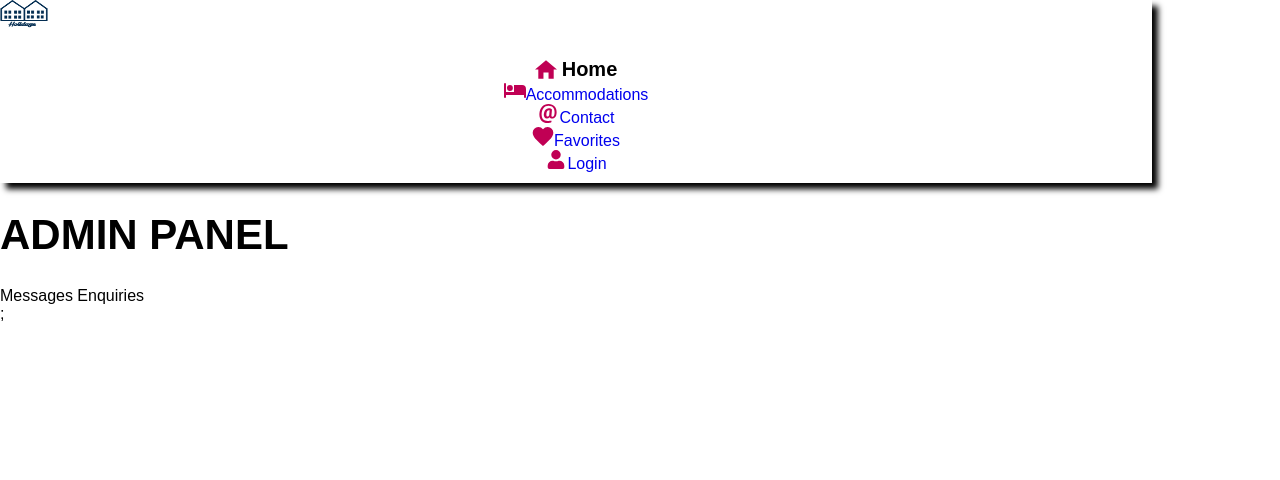
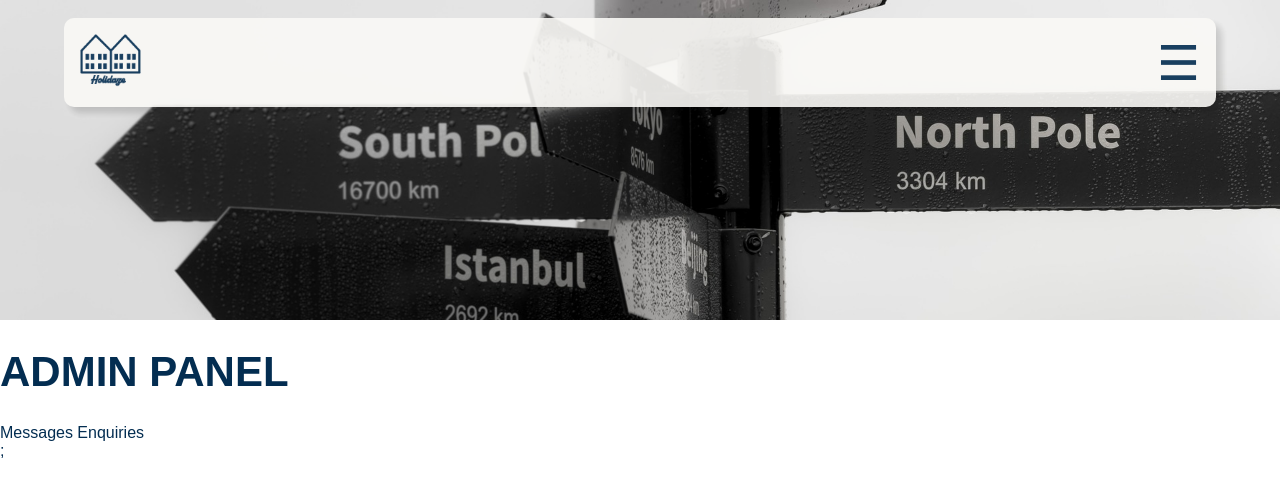
Before and after one commit to Noroff-FEU-Assignments/project-exam-2-kronosGR, a Next.js app: page /admin in a window 1280 px wide. Shown: the top 480 px of the page. Built offline with nearby package versions, Linux system fonts and the light colour scheme; a web font is replaced by a local one.

Commit message:
finished admin navigation

```diff
--- a/components/Layout/LayoutAdmin.js
+++ b/components/Layout/LayoutAdmin.js
@@ -2,6 +2,7 @@ import React from 'react';
 import NavAdmin from './Navigation/NavAdmin';
 import { Head } from 'next/head';
 import Script from 'next/script';
+import Hero from './Navigation/Hero';
 
 export default function LayoutAdmin({ children }) {
   return (
@@ -13,7 +14,9 @@ export default function LayoutAdmin({ children }) {
         nomodule
         src='https://unpkg.com/ionicons@5.5.2/dist/ionicons/ionicons.js'></Script>
       <header>
-        <NavAdmin />
+        <Hero>
+          <NavAdmin />
+        </Hero>
       </header>
       <main>{children}</main>;
     </>
--- /dev/null
+++ b/components/Layout/Navigation/Hero.js
@@ -0,0 +1,12 @@
+import Image from 'next/image';
+import React from 'react';
+
+import styles from '../../../styles/Hero.module.css';
+
+export default function Hero({ children }) {
+  return (
+    <div className={styles.hero}>
+      <div>{children}</div>
+    </div>
+  );
+}
--- a/components/Layout/Navigation/NavAdmin.js
+++ b/components/Layout/Navigation/NavAdmin.js
@@ -10,51 +10,62 @@ export default function NavAdmin() {
     <nav className={styles.nav}>
       <Link href='/'>
         <a>
-          <Image src='/icons/logo.png' width={48} height={28} alt='Home' />
+          <Image src='/icons/logo.png' width={61} height={53} alt='Home' />
         </a>
       </Link>
-      <ul className={styles.nav_list}>
-        <li>
+      <label htmlFor='hamb' className={styles.hamb_icon}>
+        &#9776;
+      </label>
+      <input type='checkbox' id='hamb' />
+      <ul id='hamb-menu' className={styles.nav_list}>
         <NavigationItem
           href='/'
           src='/icons/home.svg'
+          title='Home'
           width='22'
           height='19'
           alt='Home'
         />
-        </li>
-        <li>
-          <Link href='/accommodations'>
-            <a>
-              <Image src='/icons/bed.svg' width={22} height={19} className='red' />
-              Accommodations
-            </a>
-          </Link>
-        </li>
-        <li>
-          <Link href='/contact'>
-            <a>
-              <Image src='/icons/email.svg' width={22} height={19} className='red' />
-              Contact
-            </a>
-          </Link>
-        </li>
-        <li>
-          <Link href='/favorites'>
-            <a>
-              <Image src='/icons/heart.svg' width={22} height={19} className='red' />
-              Favorites
-            </a>
-          </Link>
-        </li>
-        <li>
-          <Link href='/contact'>
-            <a>
-              <Image src='/icons/user.svg' width={22} height={19} className='red' />
-              Login
-            </a>
-          </Link>
-        </li>
+        <NavigationItem
+          href='/admin/'
+          src='/icons/user.svg'
+          title='Admin Panel'
+          width='22'
+          height='19'
+          alt='AdminPanel'
+        />
+        <NavigationItem
+          href='/admin/messages'
+          src='/icons/email.svg'
+          title='Messages'
+          width='22'
+          height='19'
+          alt='Messages'
+        />
+        <NavigationItem
+          href='/admin/enquiries'
+          src='/icons/question-mark.svg'
+          title='Enquiries'
+          width='22'
+          height='19'
+          alt='Enquiries'
+        />
+        <NavigationItem
+          href='/admin/add'
+          src='/icons/add.svg'
+          title='Add'
+          width='22'
+          height='19'
+          alt='add'
+        />
+        <NavigationItem
+          href='/admin/logout'
+          src='/icons/exit.svg'
+          title='Logout'
+          width='22'
+          height='19'
+          alt='Logout'
+        />
       </ul>
     </nav>
   );
--- a/components/Layout/Navigation/NavigationItem.js
+++ b/components/Layout/Navigation/NavigationItem.js
@@ -4,13 +4,15 @@ import React from 'react';
 
 import styles from '../../../styles/NavigationItem.module.css';
 
-export default function NavigationItem({ href, src, alt, width, height }) {
+export default function NavigationItem({ href, src, title, alt, width, height }) {
   return (
-    <Link href={href}>
-      <a className={styles.nav_a}>
-        <Image src={src} alt={alt} width={width} height={height} className='red mh5' />
-        Home
-      </a>
-    </Link>
+    <li>
+      <Link href={href}>
+        <a className={styles.nav_a}>
+          <Image src={src} alt={alt} width={width} height={height} className='red mh5' />
+          {title}
+        </a>
+      </Link>
+    </li>
   );
 }
--- /dev/null
+++ b/pages/admin/logout.js
@@ -0,0 +1,6 @@
+import Head from 'next/head';
+import Image from 'next/image';
+
+export default function Logout() {
+  return <div>Logout</div>;
+}
--- /dev/null
+++ b/styles/Hero.module.css
@@ -0,0 +1,6 @@
+.hero {
+  width: 100%;
+  height: 40vh;
+  background-image: url('/images/north.jpg');
+  background-size: 100% auto;
+}
--- a/styles/NavAdmin.module.css
+++ b/styles/NavAdmin.module.css
@@ -1,13 +1,36 @@
 .nav {
   width: 90%;
   background-color: #faf9f6e6 0% 0% no-repeat padding-box;
-  box-shadow: 6px 6px 6px #000;
+  box-shadow: 6px 6px 6px #00000029;
+  border-radius: 10px;
+  background-color: var(--color-white);
+  position: absolute;
+  display: flex;
+  justify-content: space-between;
+  align-items: center;
+  opacity: 0.9;
+  top: 18px;
+  left: 50%;
+  transform: translate(-50%, 0);
+  padding: 1rem;
 }
 
 .nav_list {
   list-style: none;
-  display: flex;
+  display: none;
   flex-direction: column;
   text-align: center;
   padding: 10px;
+  position: absolute;
+  background-color: var(--color-white);
+  width: 100%;
+  top: 80px;
+  opacity: 0.9;
+  left: 50%;
+  transform: translate(-50%, 0);
 }
+
+.hamb_icon {
+  font-size: 3rem;
+  color: var(--color-black);
+}
--- a/styles/globals.css
+++ b/styles/globals.css
@@ -50,3 +50,11 @@ h6 {
 a {
   text-decoration: none;
 }
+
+#hamb {
+  display: none;
+}
+
+#hamb:checked ~ ul {
+  display: flex;
+}
--- a/styles/variables.css
+++ b/styles/variables.css
@@ -1,9 +1,9 @@
 @import url('https://use.typekit.net/bln3izc.css');
 
 :root {
-  --color-white: '#FAF9F6';
-  --color-red: '#C20051';
-  --color-blue: '#032D51';
+  --color-white: #faf9f6;
+  --color-red: #c20051;
+  --color-black: #032d51;
 
   --font-heading: alkaline-caps, sans-serif;
   --font-body: nunito-sans, sans-serif;
```
Lines whose indentation alone changed are shown as unchanged.
